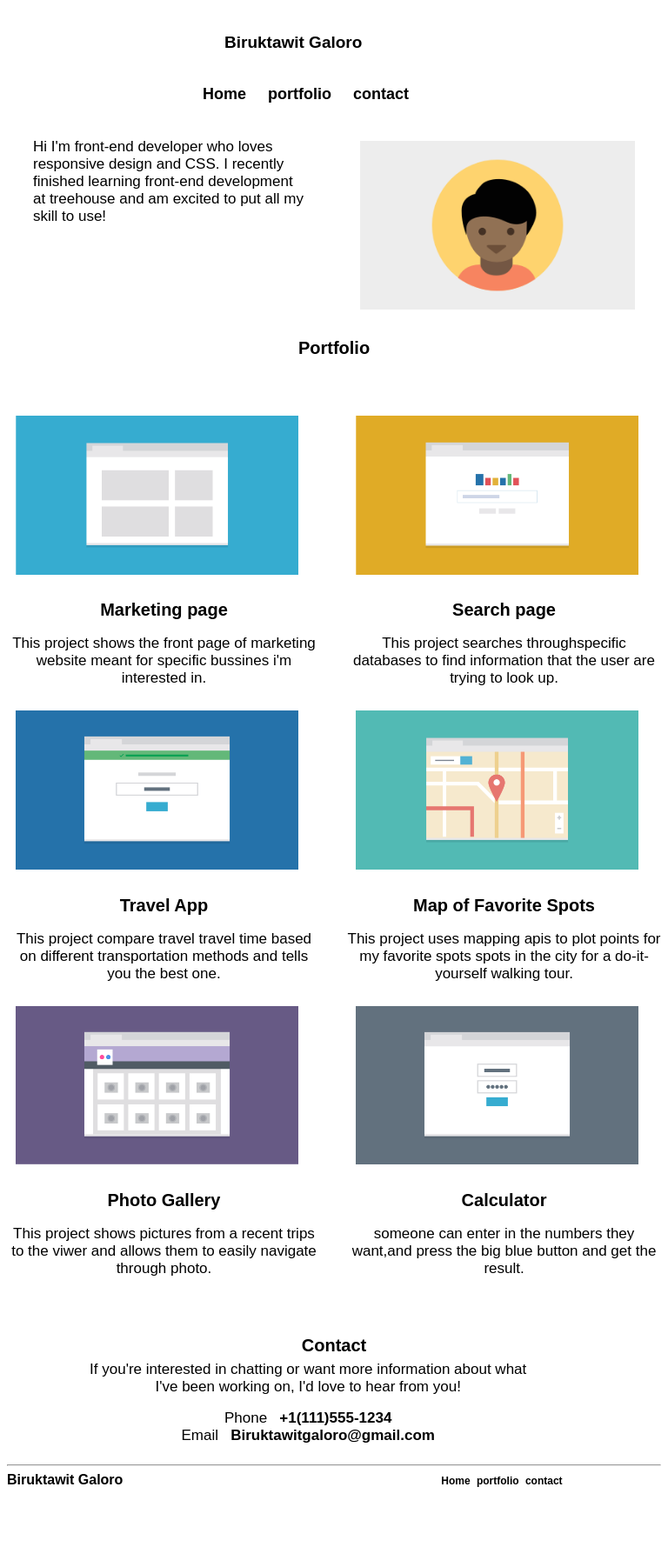
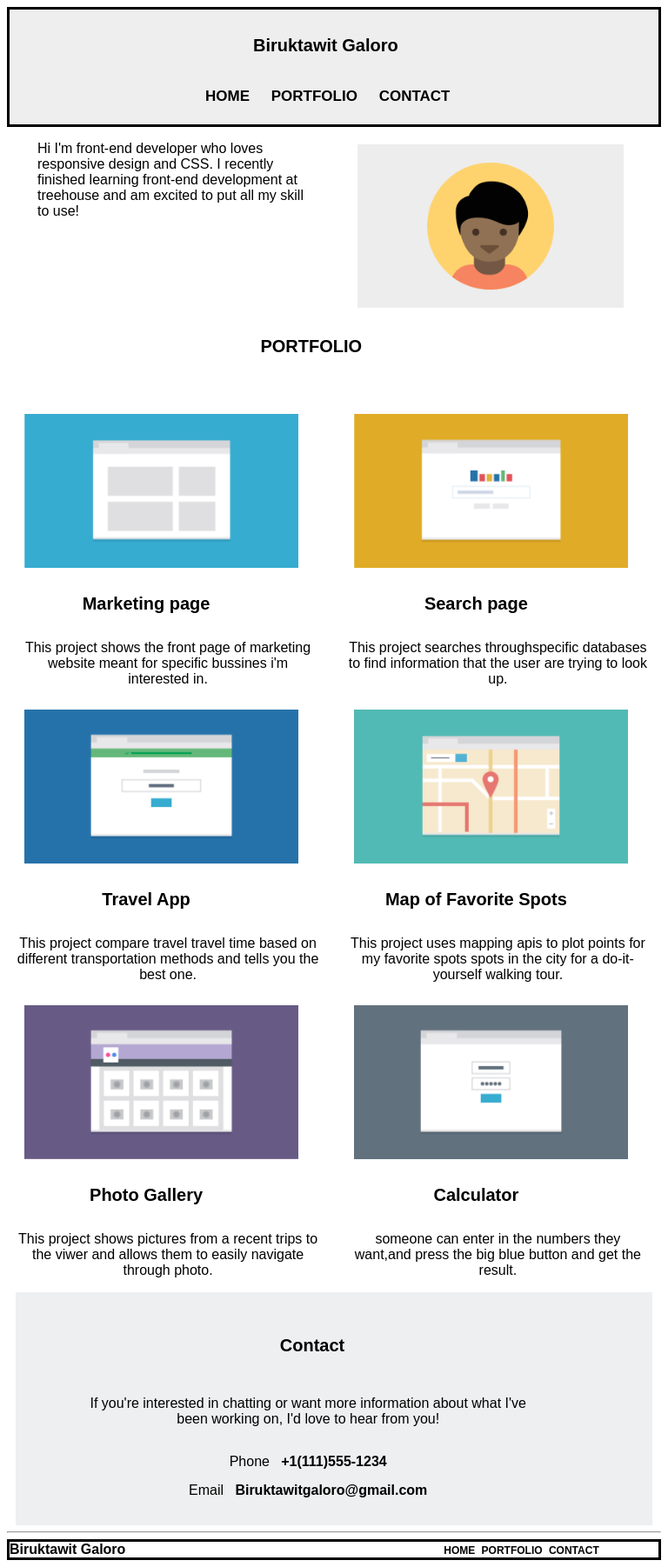
Before and after one commit to galorbir000/project-2, a plain HTML site: page index.html in a window 768 px wide. Shown: the whole page at 87% size. Before the commit the page ends 1719 px from the top, so only its background shows below. Drawn offline with Linux system fonts and the light colour scheme; a web font is replaced by a local one.

Commit message:
add style changes

```diff
--- a/CSS/style.css
+++ b/CSS/style.css
@@ -7,7 +7,12 @@
 }
 
 /* main header for mobile first aproach */
-
+main{
+    width: 97%;
+    /* border: solid beige 9px; */
+    margin: 0 10px;
+    /* background: rgba(178,219,221,.65); */
+}
 img{
     max-width:90% ;
     margin: 10px 10px;
@@ -45,7 +50,7 @@ nav a{
 
 #profile-name {
     display: inline-block;
-    margin-left: 60px;
+    margin-left: 90px;
 }
 .homenav, .contactnav{
     margin-left: 70px;
@@ -59,22 +64,23 @@ p{
     text-align: center;
 }
 #portfolio,h2{
-    font-size: 16px;
+    font-size: 1em;
     text-align: center;
-
 }
 .contact {
+    background: #edeff0;
+    background: #edeff0;
+    /* background-size: cover; */
     margin:0 10px;
-
+    /* background: cadetblue; */
 }
 .contact h2{
     margin-bottom: -10px;
     margin-top: 50px;
-    font-size: 15px;
-
+    font-size: 1em;
 }
 body{
-    font-size:14px;
+    font-size: 14px;
 }
 
 
@@ -93,15 +99,23 @@ body{
     display: inline;
 
 }
+#profile-name{
+    font-size:1.4rem
+}
 header{
-    padding:20px 0 30px 0 ;
-
+    padding:20px 0 30px 0;
+    border: solid;
+    background: #eee;
 }
 header ul{
     display: inline;
             padding: 0 0px 0 200px;
             font-weight: bold;
             margin: 0 10px 0 60px;
+}
+header li{
+    font-size: 14px;
+    margin-right:0;
 }
 .page, .mark, .map,.photo{
     float: left;
@@ -158,13 +172,13 @@ footer ul{
 
 }
 /* @media 768px */
-@media(min-width:768px) and (max-width:900px){
+@media(min-width:768px) and (max-width:1000px){
     #profile-name{
         display: block;
-        margin-left: 250px;
+        margin-left: 280px;
         margin-bottom: 20px;
         margin-top:30px;
-        font-size: 19px;
+        font-size: 20px;
     }
     .main-nav li{
         display: inline-block;
@@ -175,8 +189,7 @@ footer ul{
     }
     .main-nav{
         margin-left:175px;
-        font-size: 18px;
-
+        font-size: 17px;
     }
 
     #profile-image{
@@ -188,11 +201,11 @@ footer ul{
     .intro-p{
         float:left;
         width: 42%;
-        text-align:left ;
-        margin-left: 30px;
+        text-align:left;
+        margin-left: 25px;
     }
     p{
-        font-size: 17px;
+        font-size: 1rem;
     }
     .page,.map,.calc{
         float: right;
@@ -204,7 +217,10 @@ footer ul{
     }
     #portfolio,h2, #contact h2 {
         font-size: 20px;
-        text-align: center;}
+        text-align: center;
+        margin-bottom: 30px;
+        margin-left: -50px;
+        }
         #portfolio{
             margin-bottom:40px;
         }
@@ -238,6 +254,18 @@ footer ul{
 
 
         }
+        header.main-header {
+            background: #eee;
+            border: solid;
+        }
+
+        .contact p {
+            margin-bottom: 15px;
+        }
+
+        footer {
+            border: solid;
+        }
 
 
 
--- a/index.html
+++ b/index.html
@@ -17,13 +17,14 @@
         <ul>
 
 
-            <li class=" homenav"> <a href="#home">Home</a></li>
-            <li class="portfolio"><a href="#portfolio">portfolio</a></li>
-            <li class="contactnav"> <a href="#contact">contact</a></li>
+            <li class=" homenav"> <a href="#home">HOME</a></li>
+            <li class="portfolio"><a href="#portfolio">PORTFOLIO</a></li>
+            <li class="contactnav"> <a href="#contact">CONTACT</a></li>
 
         </ul>
     </nav>
 </header>
+<main >
     <div  class="intro">
 
             <img src="images/responsive-layout-profile.png" alt="Biruktawit's profile-image" id="profile-image">
@@ -31,8 +32,8 @@
 </div>
 
 
-   <main >
-       <h1 id="portfolio" > Portfolio</h1><br>
+
+       <h1 id="portfolio" > PORTFOLIO</h1><br>
 
        <div class=" mark">
            <img src="images/portfolio-1.png" alt="Marketing web-page" >
@@ -66,6 +67,7 @@
        <h2> Calculator</h2>
        <p>someone can enter in the numbers they want,and press the big blue button and get the result. </p>
 </div>
+
     </main>
 
 
@@ -85,9 +87,9 @@
         <ul>
 
 
-            <li > <a href="#home">Home</a></li>
-            <li><a href="#portfolio">portfolio</a></li>
-            <li> <a href="#contact">contact</a></li>
+            <li > <a href="#home">HOME</a></li>
+            <li><a href="#portfolio">PORTFOLIO</a></li>
+            <li> <a href="#contact">CONTACT</a></li>
 
 
         </ul>
```
